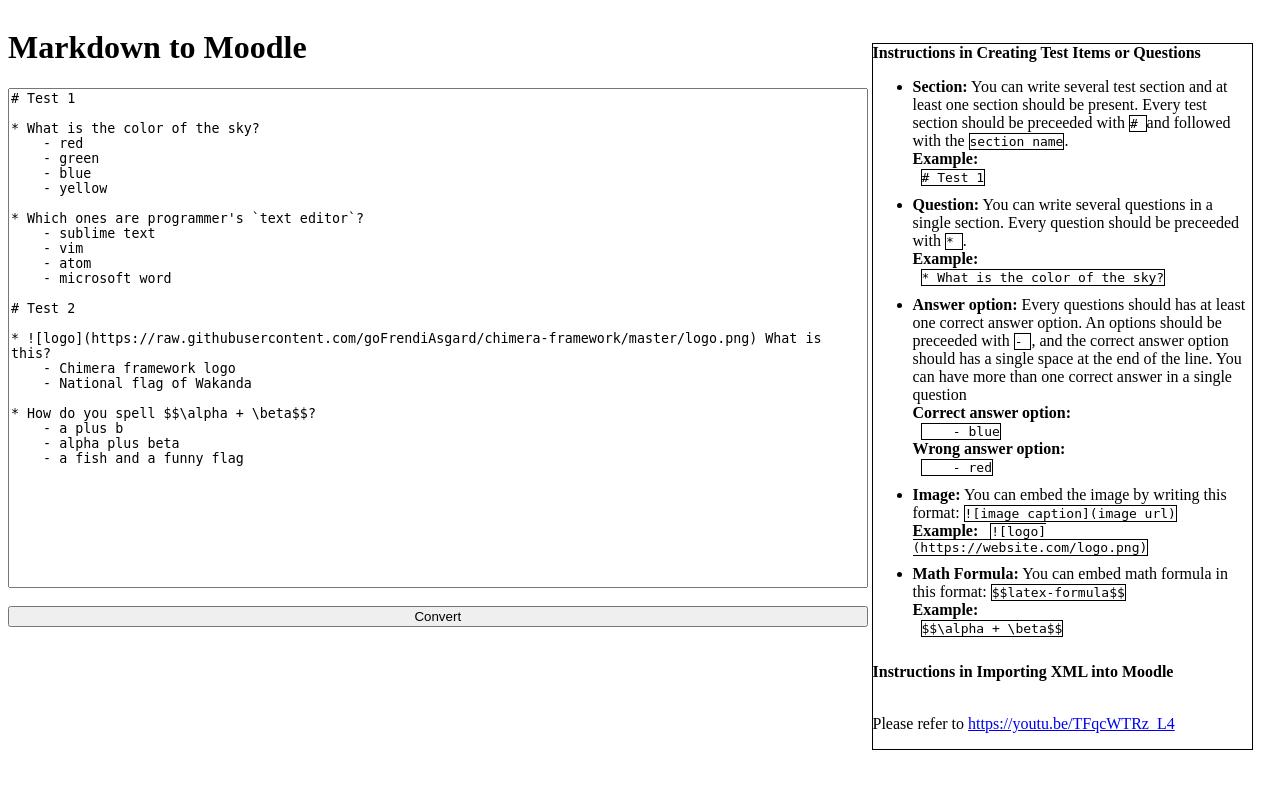
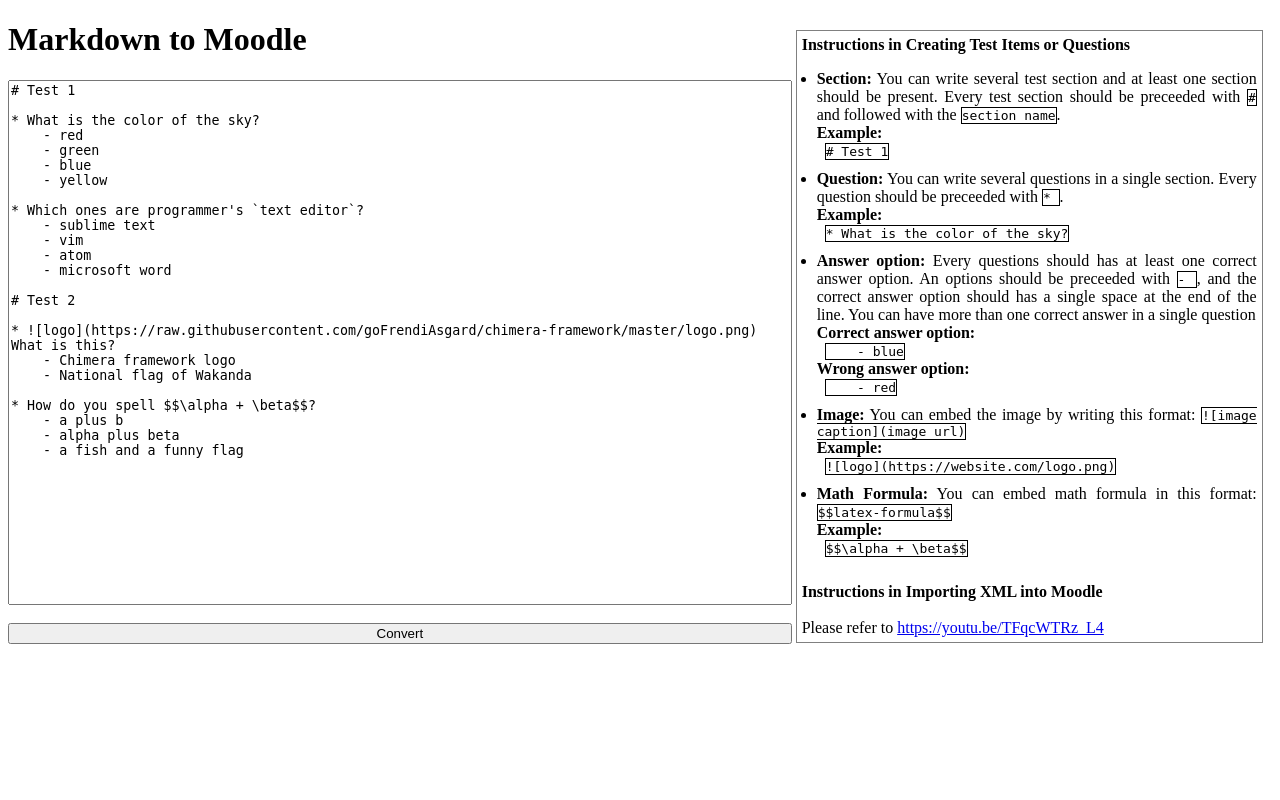
Before and after one commit to goFrendiAsgard/markdown-to-moodle-xml, a Flask app: page / in a window 1280 px wide. Run offline with Flask 2, Linux system fonts and the light colour scheme.

Commit message:
better visual

```diff
--- a/templates/form.html
+++ b/templates/form.html
@@ -2,13 +2,21 @@
   code{
     border:1px solid black;
   }
+  ul#ul-help{
+    padding-left: 15px;
+  }
   ul#ul-help li{
     margin-bottom: 10px;
+    text-align: justify;
+  }
+  body {
+    margin-top:0px;
+    margin-bottom:0px;
   }
 </style>
-<form action="/convert" method="post" style="width:68%; display:inline-grid;">
+<form action="/convert" method="post" style="width:62%; display:inline-grid;">
 <h1>Markdown to Moodle</h1>
-<textarea name="md" style="width:100%; height:500px; resize:none;">
+<textarea name="md" style="width:100%; height:525px; resize:none;">
 # Test 1
 
 * What is the color of the sky?
@@ -37,7 +45,7 @@
 <br />
 <button>Convert</button>
 </form>
-<div style="display:inline-grid; width:30%; border:1px solid black;">
+<div style="display:inline-grid; width:36%; border:1px solid gray; padding:5px;">
   <b>Instructions in Creating Test Items or Questions</b>
   <ul id="ul-help">
     <li>
@@ -68,7 +76,7 @@
     <li>
       <b>Image:</b>
       You can embed the image by writing this format: <code>![image caption](image url)</code><br />
-      <b>Example:</b>
+      <b>Example:</b> <br />
       &nbsp;&nbsp;<code>![logo](https://website.com/logo.png)</code>
     </li>
     <li>
@@ -79,5 +87,5 @@
     </li>
   </ul>
   <b>Instructions in Importing XML into Moodle</b><br />
-  <p>Please refer to <a href="https://youtu.be/TFqcWTRz_L4" target="blank">https://youtu.be/TFqcWTRz_L4</a>
+  <div>Please refer to <a href="https://youtu.be/TFqcWTRz_L4" target="blank">https://youtu.be/TFqcWTRz_L4</a></div>
 </div>
```
